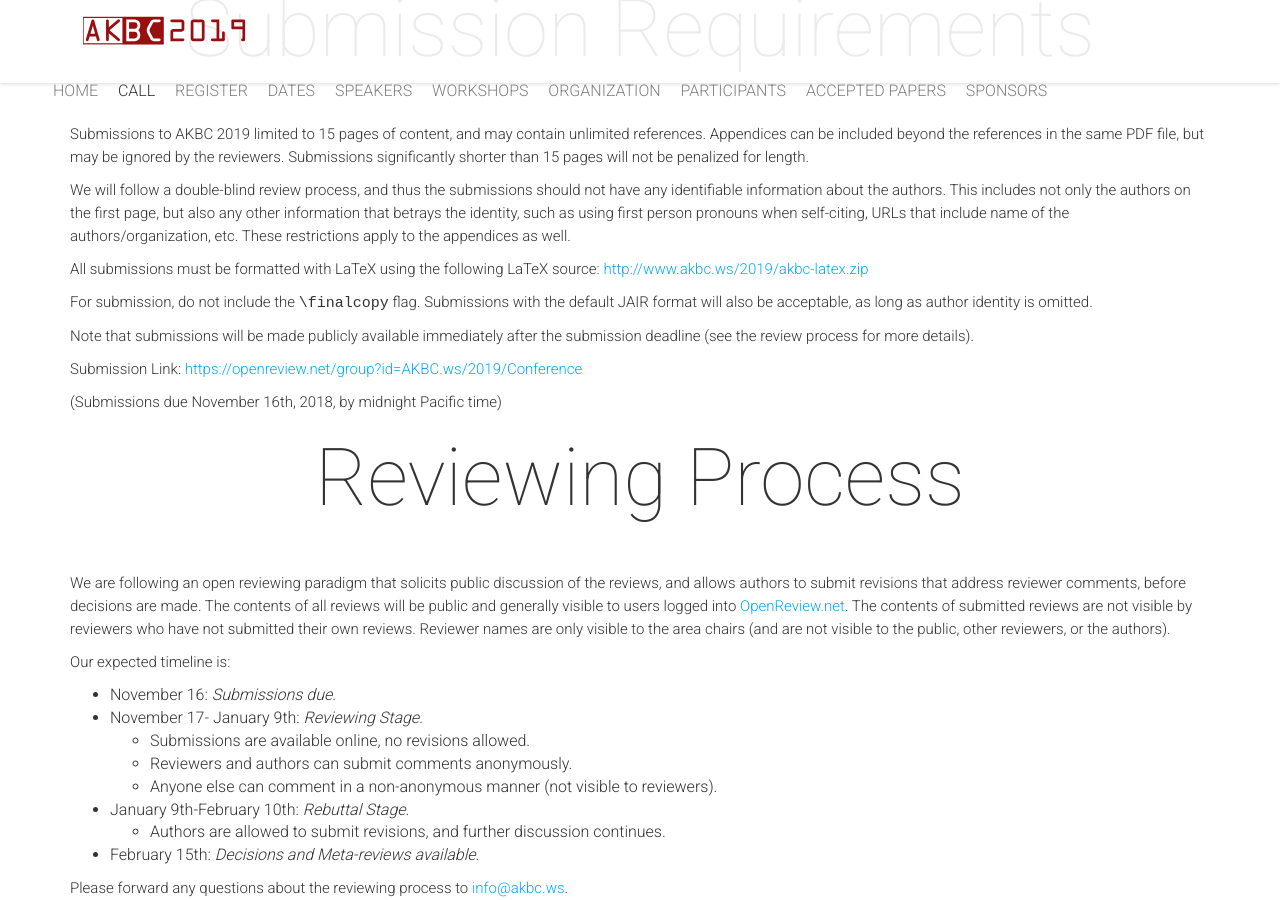
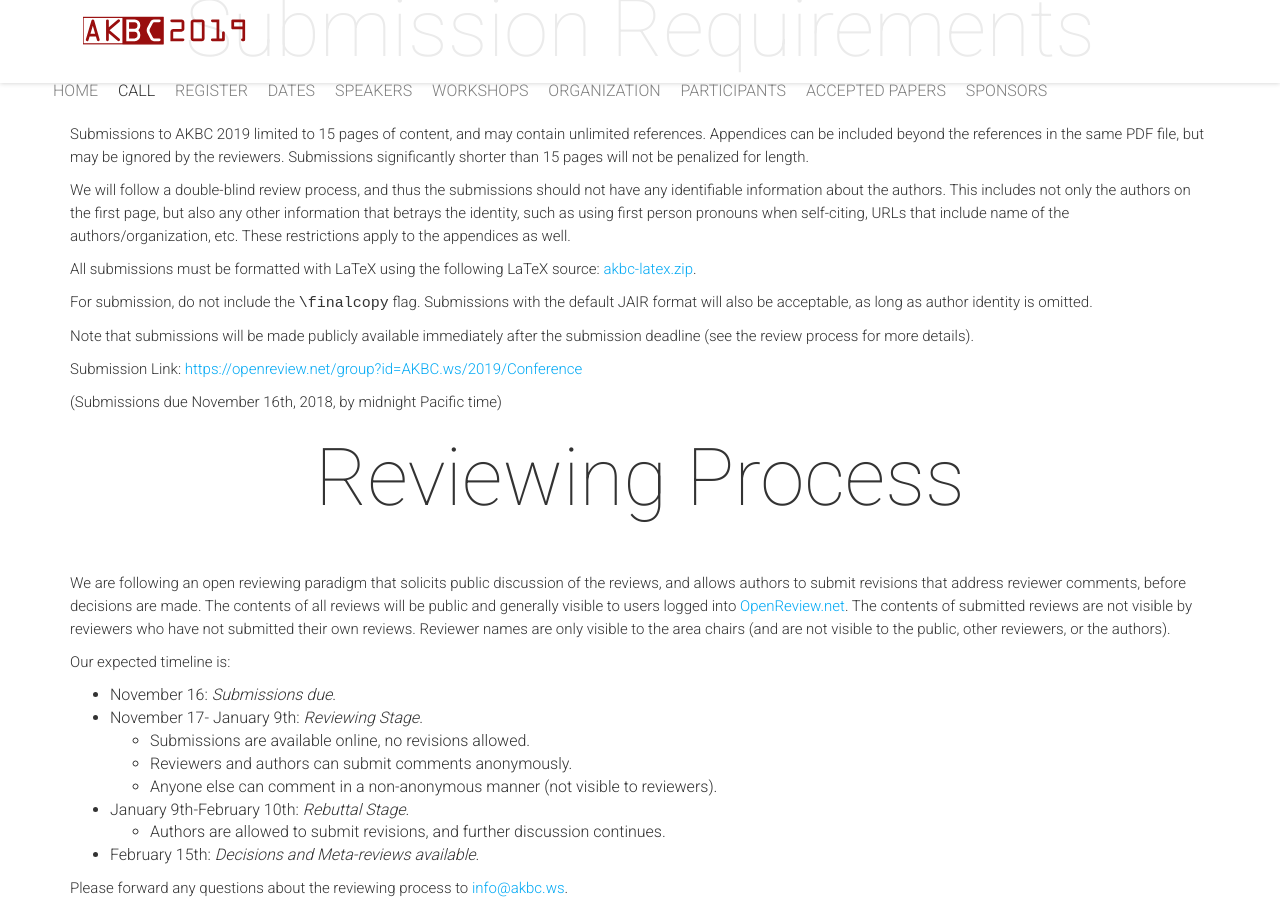
Before and after one commit to akbc-conference/2019, a Jekyll site: the page built from cfp.html, in a window 1280 px wide and 900 px high, scrolled down 492 px. Built offline with Jekyll 4.4.1, drawn with Linux system fonts in a browser that asks for light colours; nearby versions of some CDN libraries; comment, search, counter and statistics services are not loaded; some of the changed lines change nothing that is shown.

Commit message:
Fix path to akbc-latex.zip

```diff
--- a/_includes/cfp.html
+++ b/_includes/cfp.html
@@ -7,7 +7,7 @@
 
       <p>We will follow a double-blind review process, and thus the submissions should not have any identifiable information about the authors. This includes not only the authors on the first page, but also any other information that betrays the identity, such as using first person pronouns when self-citing, URLs that include name of the authors/organization, etc. These restrictions apply to the appendices as well.</p>
 
-      <p>All submissions must be formatted with LaTeX using the following LaTeX source: <a href="akbc-latex.zip">http://www.akbc.ws/2019/akbc-latex.zip</a></p>
+      <p>All submissions must be formatted with LaTeX using the following LaTeX source: <a href="https://github.com/akbc-conference/style-files/blob/master/akbc-latex.zip?raw=true">akbc-latex.zip</a>.</p>
       <p>For submission, do not include the <font face="Courier New">\finalcopy</font> flag. Submissions with the default JAIR format will also be acceptable, as long as author identity is omitted.</p>
 
       <p>Note that submissions will be made publicly available immediately after the submission deadline (see the review process for more details).</p>
```
